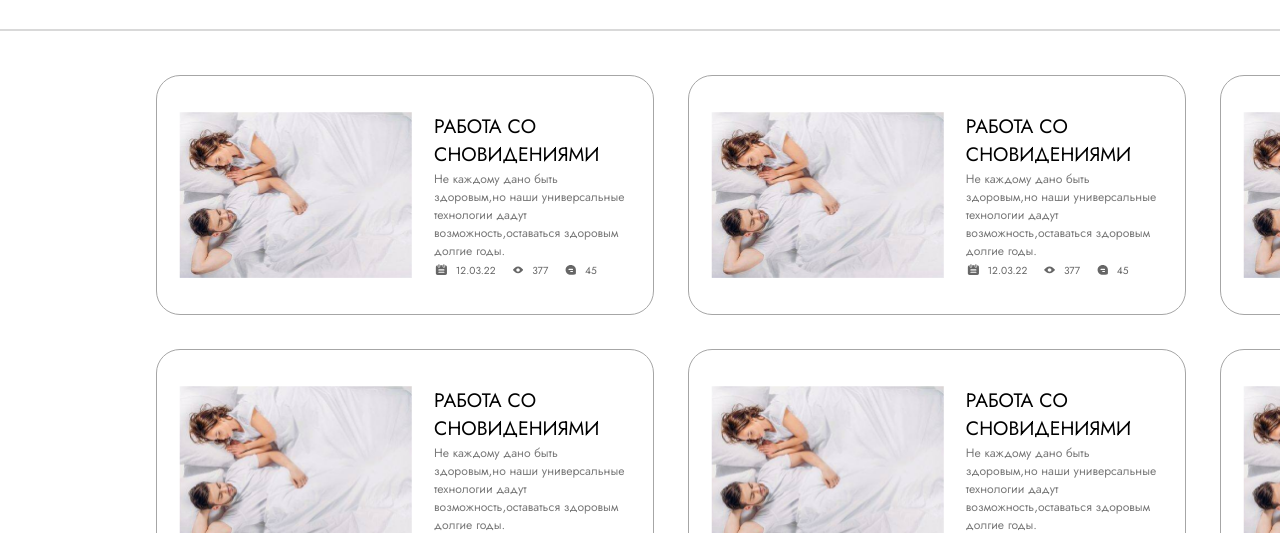
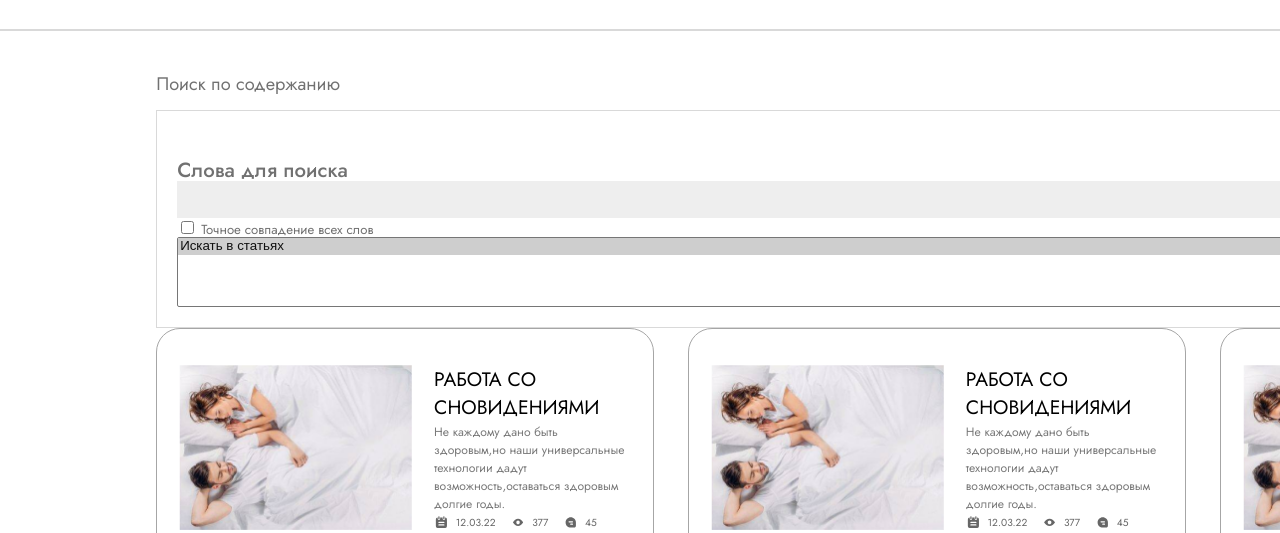
Before and after one commit to bodnn02/helpful_magic, a plain HTML site: page search.html in a window 1280 px wide. Shown: the part 251-784 px from the top of the page. Drawn offline with Linux system fonts and the light colour scheme.

Commit message:
modified:   css/style.css 	modified:   search.html

```diff
--- a/css/style.css
+++ b/css/style.css
@@ -634,3 +634,58 @@ body {
 .pagination__next-btn {
     transform: rotate(180deg);
 }
+
+
+/* Search extended *Start* */
+
+.search-extended {
+}
+.search-extended__filter-title {
+    margin-bottom: 17px;
+
+    font-family: 'Jost';
+    font-style: normal;
+    font-weight: 400;
+    font-size: 18.2099px;
+    line-height: 100%;
+
+    color: #717171;
+}
+.search-extended__filter {
+    display: flex;
+    flex-direction: column;
+
+    padding: 20px;
+    border: 1.79856px solid #D9D9D9;
+}
+.input {
+    padding: 7px 13px;
+    border: none;
+    outline: none;
+    background: #EEEEEE;
+
+    font-family: 'Jost';
+    font-style: normal;
+    font-weight: 400;
+    font-size: 15.6809px;
+    line-height: 23px;
+
+    color: #656565;
+}
+.checkbox-wrapper {
+}
+.checkbox {
+}
+.checkbox__label {
+    font-family: 'Jost';
+    font-style: normal;
+    font-weight: 400;
+    font-size: 13.1728px;
+    line-height: 100%;
+
+    color: #717171;
+}
+.select_multiple {
+}
+
+/* Search extended *Stop* */
--- a/search.html
+++ b/search.html
@@ -68,6 +68,20 @@
         </header>
         <div class="content-body">
             <div class="container">
+                <div class="search-extended">
+                    <h3 class="search-extended__filter-title">Поиск по содержанию</h3>
+                    <div class="search-extended__filter">
+                        <label class="label" for="">Слова для поиска</label>
+                        <input class="input" type="text">
+                        <div class="checkbox-wrapper">
+                            <input class="checkbox" type="checkbox" name="" id="">
+                            <label class="checkbox__label" for="">Точное совпадение всех слов</label>
+                        </div>
+                        <select class="select_multiple" name="" id="" multiple>
+                            <option value="Искать в статьях" selected>Искать в статьях</option>
+                        </select>
+                    </div>
+                </div>
                 <ul class="articles-list">
                     <li class="articles-list__item">
                         <img class="articles-list__preview" src="img/article_preview.png" alt="Preview">
```
